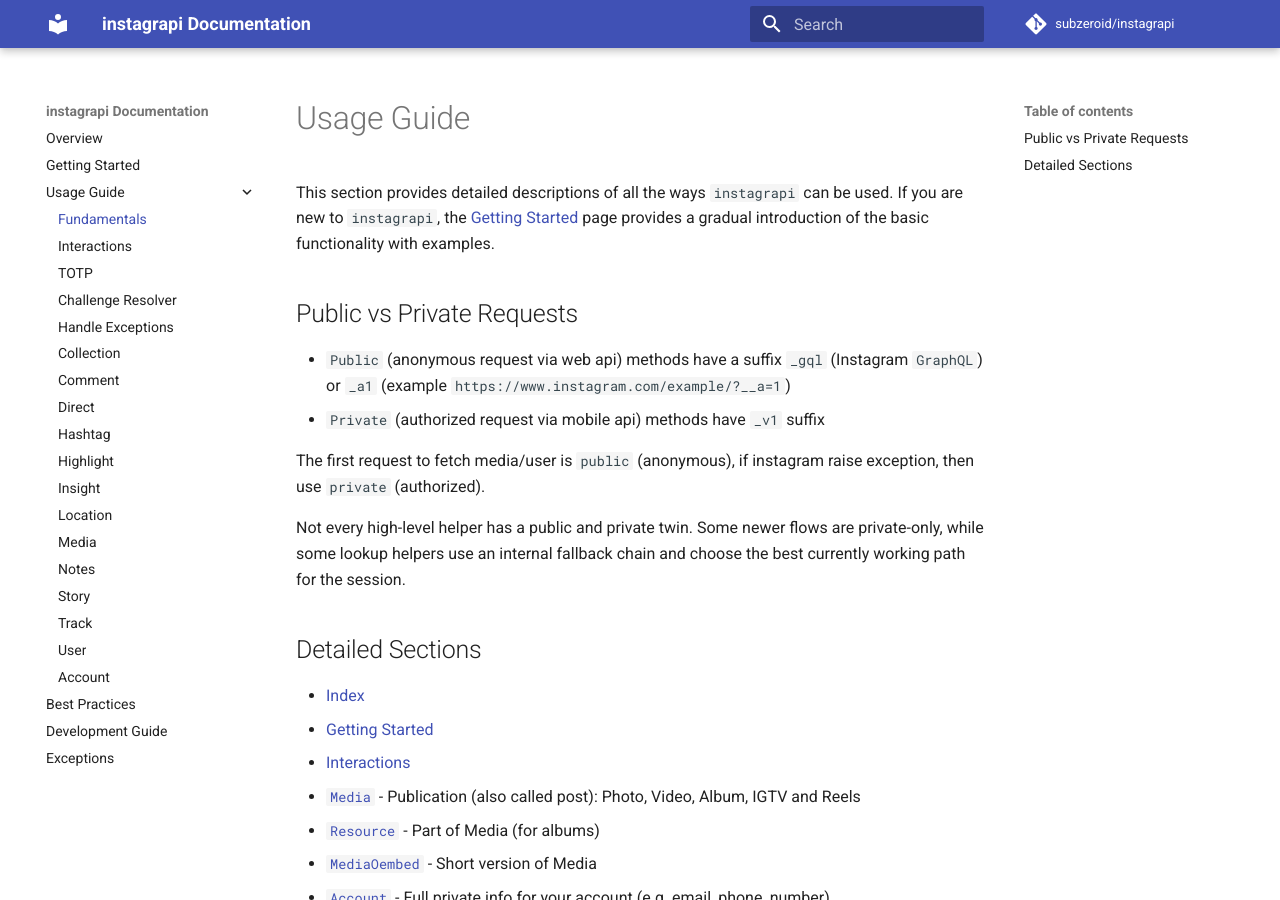
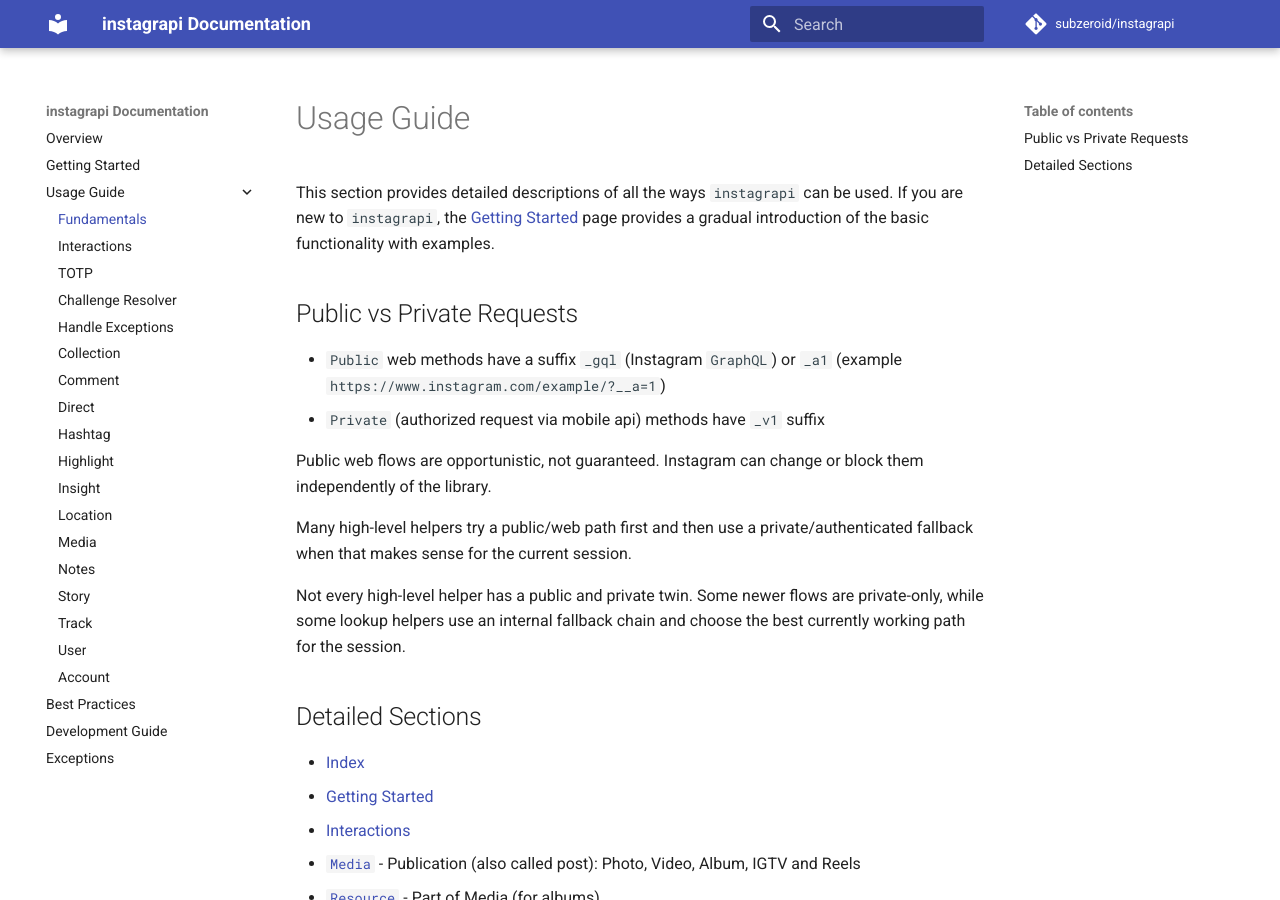
Before and after one commit to subzeroid/instagrapi, an MkDocs documentation site: the page built from docs/usage-guide/fundamentals.md, in a window 1280 px wide and 900 px high. Built offline with MkDocs 1.6.1 and Material for MkDocs 9.7.7, drawn with Linux system fonts in a browser that asks for light colours; comment, search, counter and statistics services are not loaded; the version menu is left out.

Commit message:
Refresh docs wording around public flows

```diff
--- a/docs/usage-guide/fundamentals.md
+++ b/docs/usage-guide/fundamentals.md
@@ -5,10 +5,12 @@
 
 ## Public vs Private Requests
 
-* `Public` (anonymous request via web api) methods have a suffix `_gql` (Instagram `GraphQL`) or `_a1` (example `https://www.instagram.com/example/?__a=1`)
+* `Public` web methods have a suffix `_gql` (Instagram `GraphQL`) or `_a1` (example `https://www.instagram.com/example/?__a=1`)
 * `Private` (authorized request via mobile api) methods have `_v1` suffix
 
-The first request to fetch media/user is `public` (anonymous), if instagram raise exception, then use `private` (authorized).
+Public web flows are opportunistic, not guaranteed. Instagram can change or block them independently of the library.
+
+Many high-level helpers try a public/web path first and then use a private/authenticated fallback when that makes sense for the current session.
 
 Not every high-level helper has a public and private twin. Some newer flows are private-only, while some lookup helpers
 use an internal fallback chain and choose the best currently working path for the session.
```
Also changed, not shown: README.md (+3 -1 lines), docs/index.md (+5 -3 lines), docs/usage-guide/comment.md (+1 -0 lines), docs/usage-guide/story.md (+2 -1 lines).
